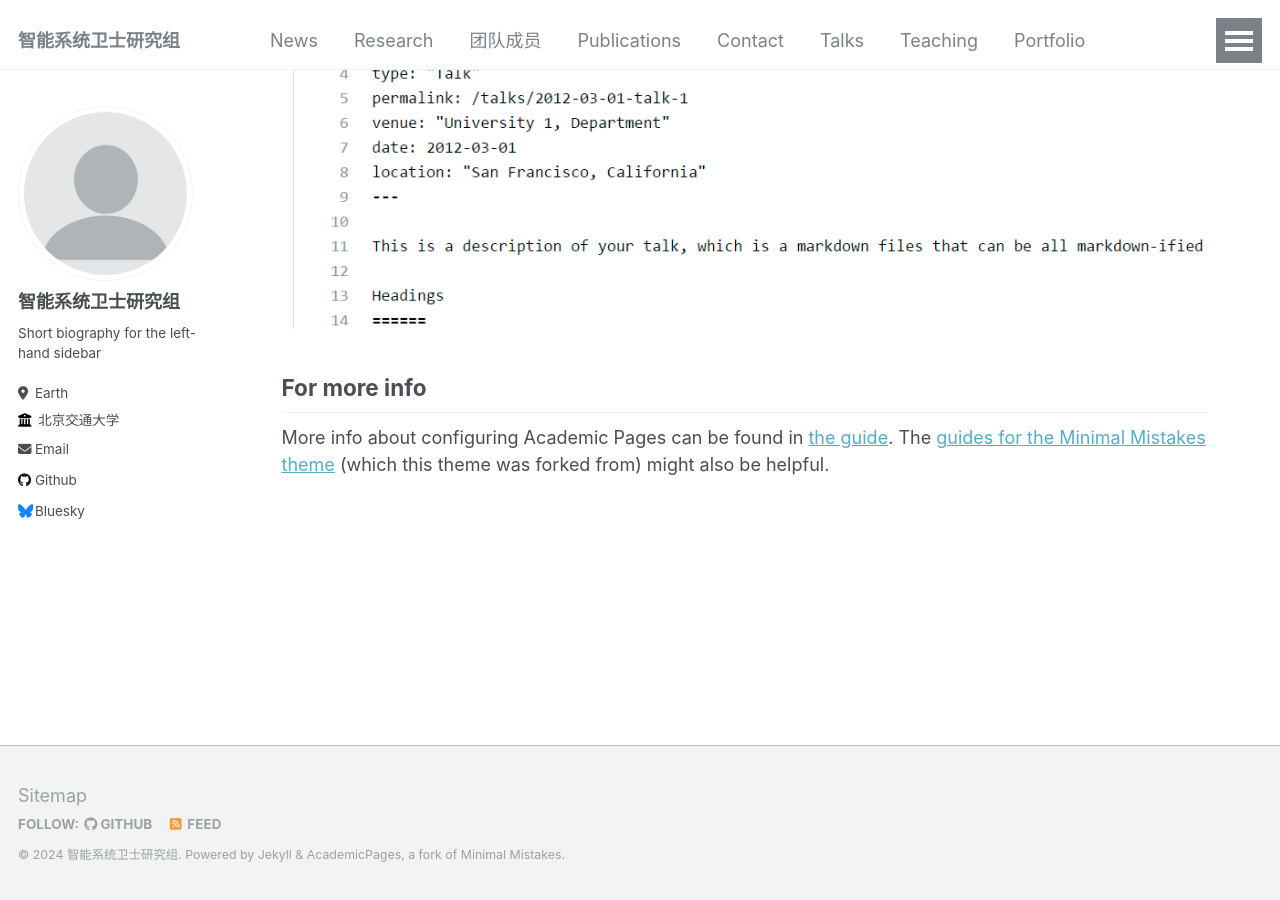
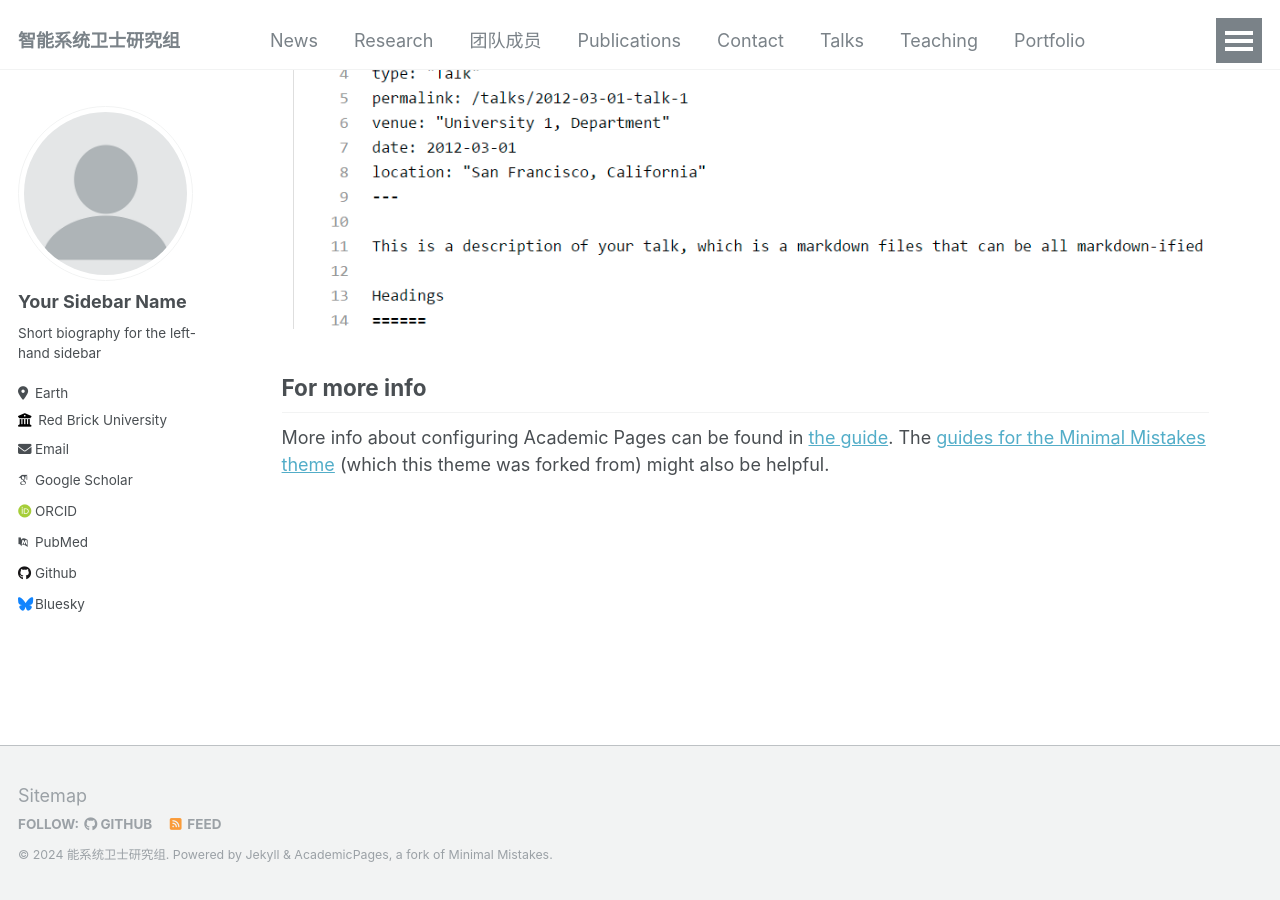
Before and after one commit to IntelliGuard/IntelliGuard-CN, a Jekyll site: the page built from _pages/about.md, in a window 1280 px wide and 900 px high, scrolled down 2500 px. Built offline with Jekyll 4.4.1, drawn with Linux system fonts in a browser that asks for light colours; some web fonts are replaced.

Commit message:
update _config.yml

```diff
--- a/_config.yml
+++ b/_config.yml
@@ -10,11 +10,11 @@
 locale                   : "en-US"
 title                    : "智能系统卫士研究组"
 title_separator          : "-"
-name                     : &name "智能系统卫士研究组"
+name                     : &name "能系统卫士研究组"
 description              : &description "personal description"
 url                      : https://IntelliGuard.github.io/IntelliGuard-CN # the base hostname & protocol for your site e.g. "https://mmistakes.github.io"
 baseurl                  : "" # the subpath of your site, e.g. "/blog"
-repository               : "IntelliGuard/IntelliGuard.github.io/IntelliGuard-CN"
+repository               : "IntelliGuard/IntelliGuard-CN"
 
 # Site Author - The following control what appear as part of the author content on the side bar.
 #               If a field is blank the icon and link will not appear, otherwise it will be shown.
@@ -22,21 +22,21 @@ repository               : "IntelliGuard/IntelliGuard.github.io/IntelliGuard-CN"
 author:
   # Biographic information
   avatar           : "profile.png"
-  name             : "智能系统卫士研究组"
+  name             : "Your Sidebar Name"
   pronouns         : # example: "she/her"
   bio              : "Short biography for the left-hand sidebar"
   location         : "Earth"
-  employer         : "北京交通大学"
+  employer         : "Red Brick University"
   uri              : # URL
   email            : "none@example.org"
 
   # Academic websites
   arxiv            : # URL - Update with the correct link to your profile
-  googlescholar    : #"https://scholar.google.com/citations?user=PS_CX0AAAAAJ"
+  googlescholar    : "https://scholar.google.com/citations?user=PS_CX0AAAAAJ"
   impactstory      : # URL
-  orcid            : #"http://orcid.org/yourorcidurl"
+  orcid            : "http://orcid.org/yourorcidurl"
   semantic         : # URL
-  pubmed           : #"https://www.ncbi.nlm.nih.gov/pubmed/?term=john+snow"
+  pubmed           : "https://www.ncbi.nlm.nih.gov/pubmed/?term=john+snow"
   researchgate     : # URL
 
   # Repositories and software development
```
